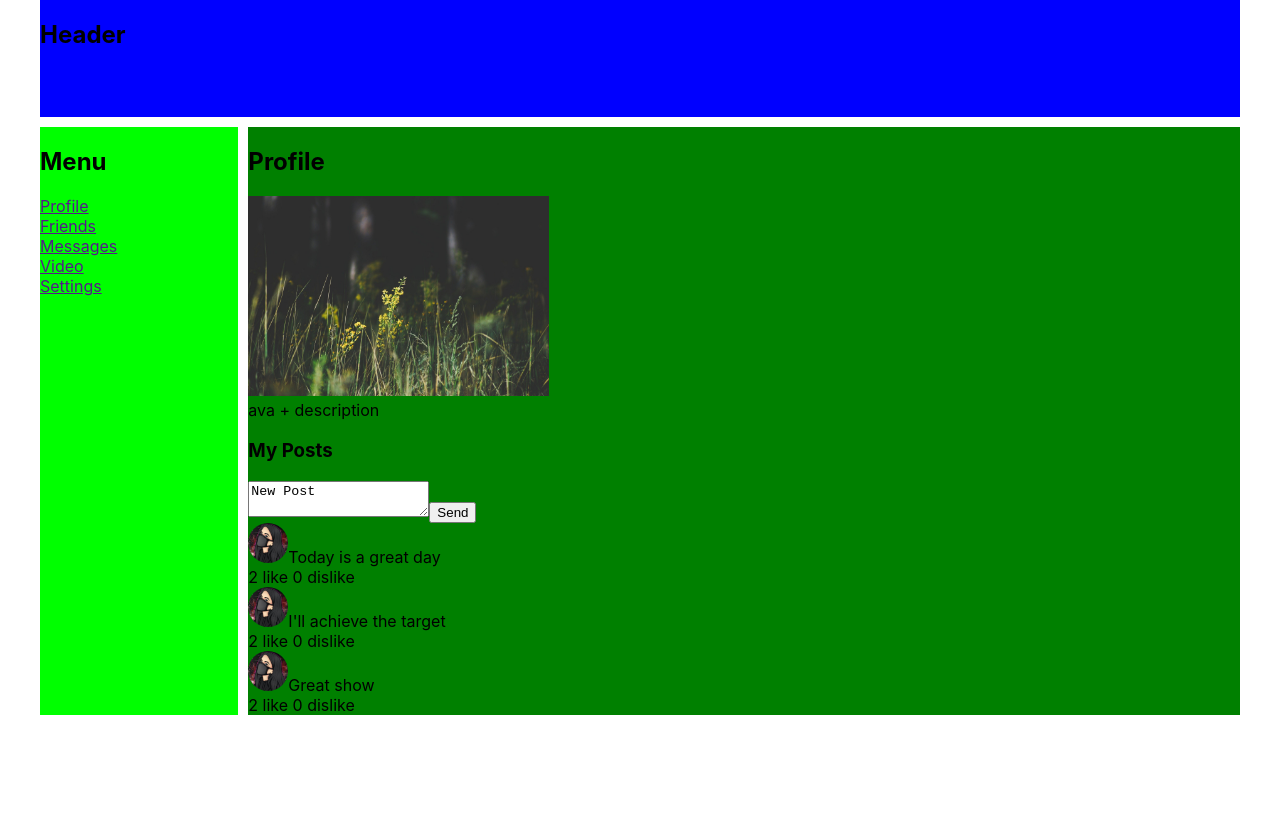
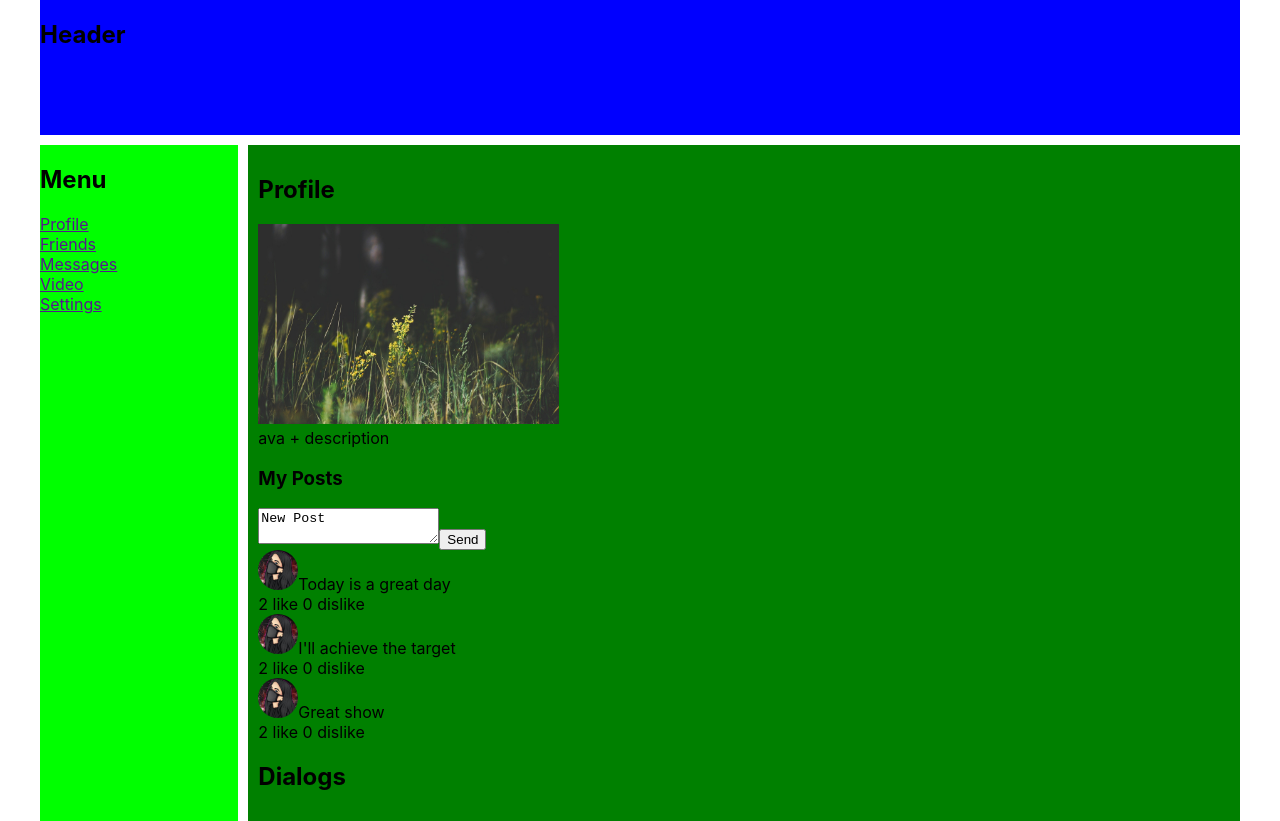
Before and after one commit to alexkarunny/react_social_network, a React (Create React App) app: page / in a window 1280 px wide. Before the commit the page ends 800 px from the top, so only its background shows below. Built offline with nearby package versions, Linux system fonts and the light colour scheme.

Commit message:
18_Dialogs

```diff
--- a/src/App.module.css
+++ b/src/App.module.css
@@ -9,3 +9,9 @@
                 "header header"
                 "nav profile";
 }
+
+.app_content{
+    grid-area: profile;
+    padding: 10px;
+    background-color: green;
+}
--- a/src/App.tsx
+++ b/src/App.tsx
@@ -3,13 +3,18 @@ import classes from './App.module.css';
 import {Header} from './components/Header/Header';
 import {Profile} from './components/Profile/Profile';
 import {NavBar} from './components/Navbar/NavBar';
+import {Dialogs} from './components/Dialogs/Dialogs';
 
 function App() {
     return (
         <div className={classes.app}>
             <Header title={'Header'}/>
             <NavBar title={'Menu'}/>
-            <Profile title={'Profile'}/>
+            <div className={classes.app_content}>
+                <Profile title={'Profile'}/>
+                <Dialogs title={'Dialogs'}/>
+            </div>
+
         </div>
     );
 }
--- /dev/null
+++ b/src/components/Dialogs/Dialogs.tsx
@@ -0,0 +1,14 @@
+
+import classes from './Dialogs.module.css'
+
+type DialogsPropsType = {
+    title: string
+}
+
+export const Dialogs = (props: DialogsPropsType) => {
+  return (
+      <div>
+          <h2>{props.title}</h2>
+      </div>
+  )
+}
--- a/src/components/Profile/Profile.module.css
+++ b/src/components/Profile/Profile.module.css
@@ -1,8 +1,3 @@
-.profile {
-    grid-area: profile;
-    background-color: green;
-}
 .bg {
     height: 200px;
-
 }
--- a/src/components/Profile/Profile.tsx
+++ b/src/components/Profile/Profile.tsx
@@ -9,7 +9,7 @@ type FooterPropsType = {
 
 export const Profile = (props: FooterPropsType) => {
     return (
-        <div className={classes.profile}>
+        <div>
             <h2>{props.title}</h2>
             <div>
                 <img src={bg} alt="fg" className={classes.bg}/>
```
Also changed, not shown: src/components/Dialogs/Dialogs.module.css (added).
